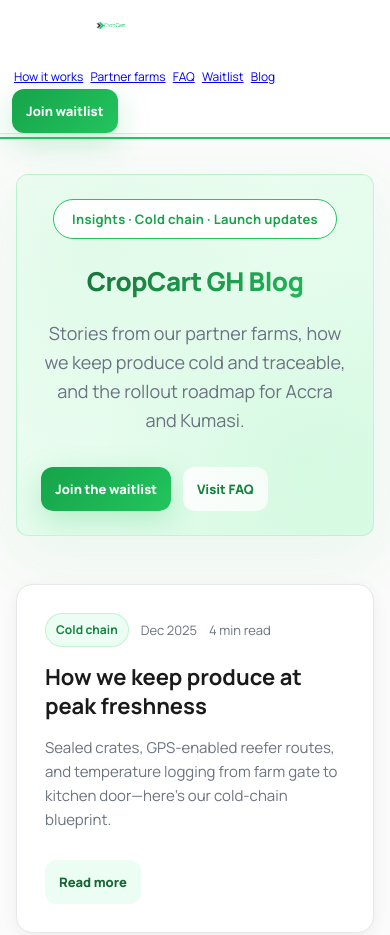
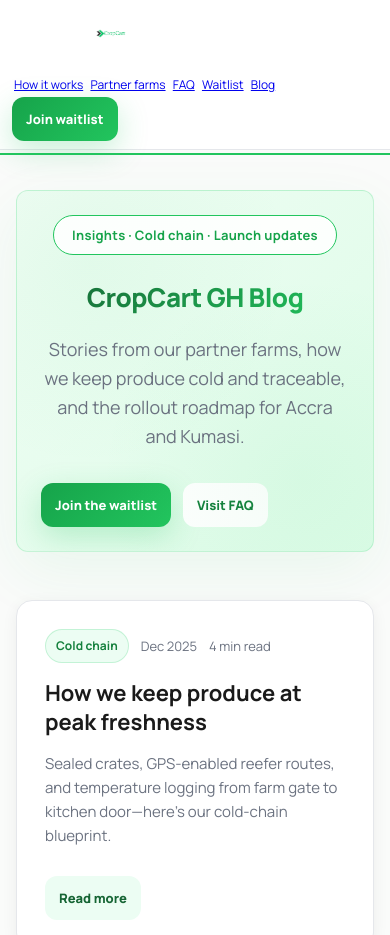
Before and after one commit to xZibit2444/CropCart, a plain HTML site: page blog.html in a window 390 px wide. Shown: the top 935 px of the page. Drawn offline with Linux system fonts and the light colour scheme; a script that the page names is missing.

```diff
--- a/blog.html
+++ b/blog.html
@@ -284,7 +284,7 @@
     }
 
     @media (max-width: 620px) {
-      nav { padding: 0 12px; height: auto; min-height: var(--header-height); }
+      nav { padding: 8px 12px; height: auto; min-height: 60px; }
       .brand { height: 50px; }
       .brand-mark { width: 200px; height: 45px; }
       .nav-links { width: 100%; flex-wrap: wrap; justify-content: space-between; gap: 6px; }
```
Also changed, not shown: faq.html (+1 -1 lines), farms.html (+1 -1 lines), how-it-works.html (+1 -1 lines), index.html (+1 -1 lines), waitlist.html (+1 -1 lines).
